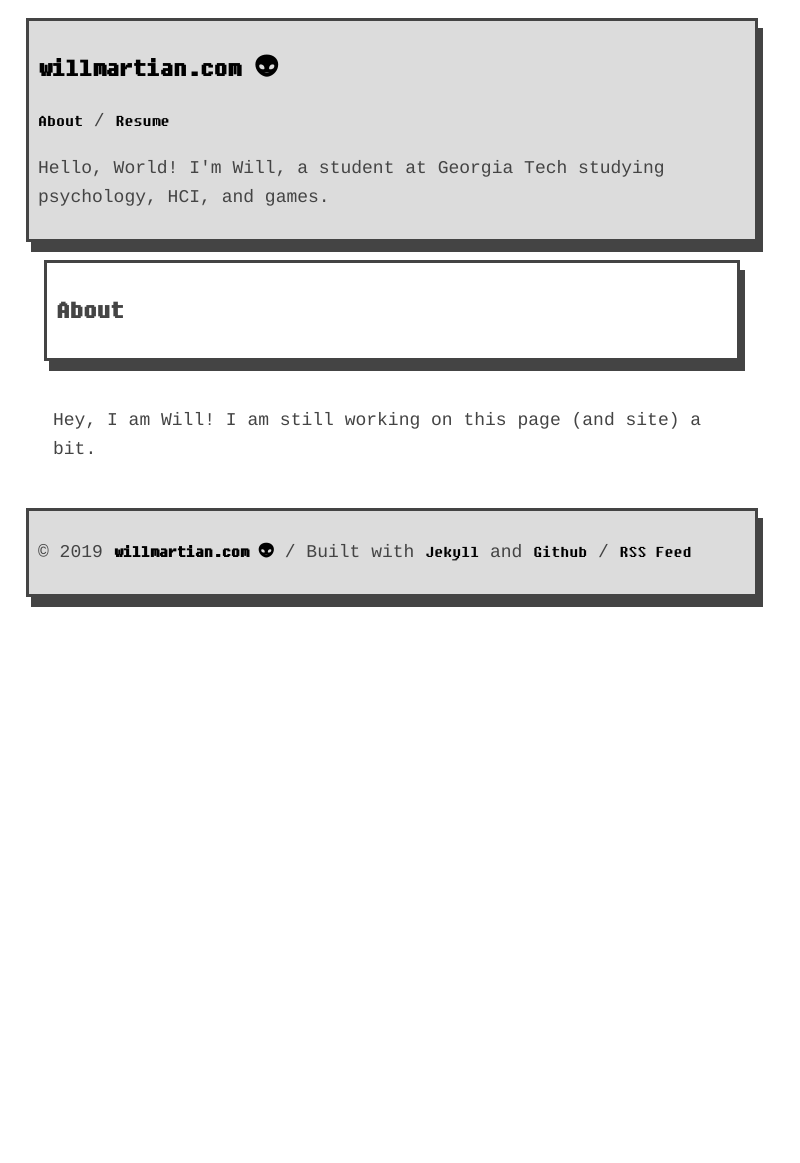
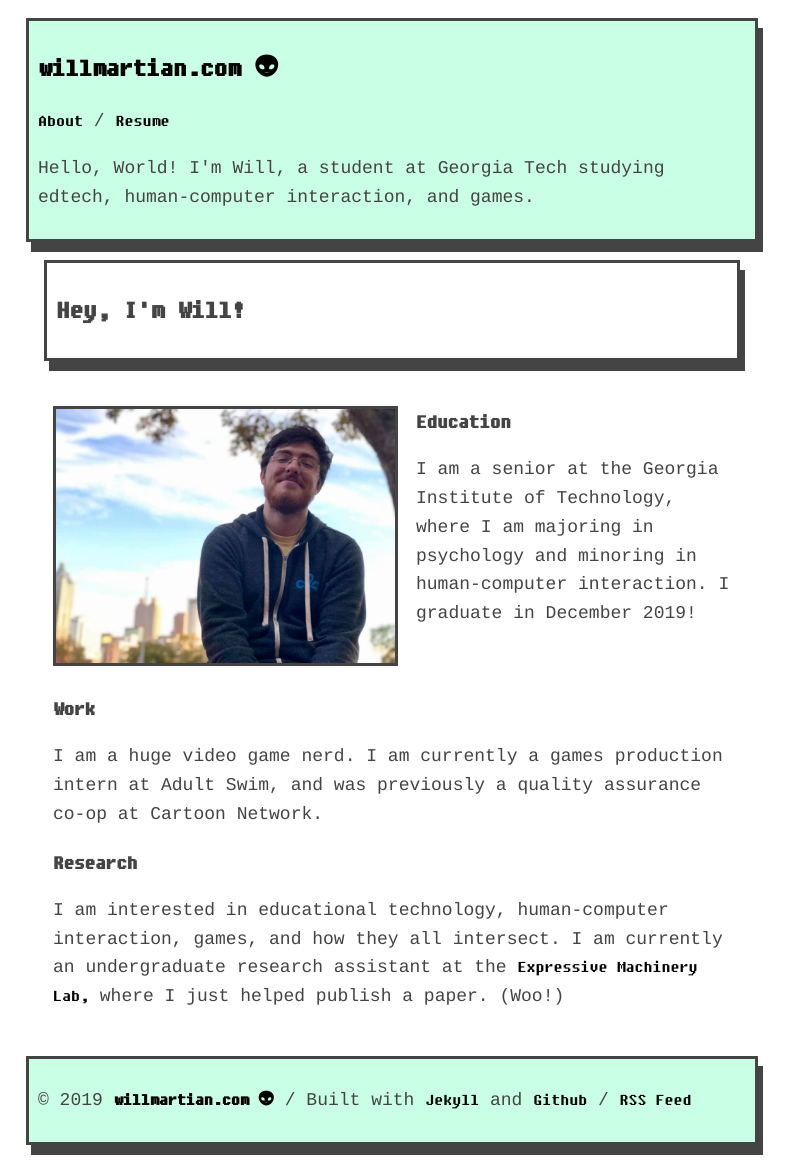
Before and after one commit to willbmartin/willbmartin.github.io, a Jekyll site: the page built from about.md, in a window 1280 px wide. Shown: the whole page, without its empty margins (0-800 px from the left). Built offline with Jekyll 4.4.1, drawn with Linux system fonts in a browser that asks for light colours; before the commit the page ends 900 px from its top, so only the background shows below that.

Commit message:
changed color scheme; updated about page

```diff
--- a/_includes/intro.html
+++ b/_includes/intro.html
@@ -1 +1 @@
-<p class="site-intro">Hello, World! I'm Will, a student at Georgia Tech studying psychology, HCI, and games.</p>
+<p class="site-intro">Hello, World! I'm Will, a student at Georgia Tech studying edtech, human-computer interaction, and games.</p>
--- a/about.md
+++ b/about.md
@@ -1,6 +1,16 @@
 ---
-title: About
+title: Hey, I'm Will!
 layout: page
 ---
 
-Hey, I am Will! I am still working on this page (and site) a bit.
+<img src="/images/me.jpg" class="post-image"/>
+
+### Education
+I am a senior at the Georgia Institute of Technology, where I am majoring in psychology and minoring in human-computer interaction. I graduate in December 2019!
+
+<br/>
+### Work
+I am a huge video game nerd. I am currently a games production intern at Adult Swim, and was previously a quality assurance co-op at Cartoon Network.
+
+### Research
+I am interested in educational technology, human-computer interaction, games, and how they all intersect. I am currently an undergraduate research assistant at the [Expressive Machinery Lab,](https://expressivemachinery.gatech.edu/) where I just helped publish a paper. (Woo!)
--- a/css/main.css
+++ b/css/main.css
@@ -10,6 +10,12 @@
     -webkit-font-smoothing: aliased;
     font-smooth: never;
 }
+
+:root {
+  width: 100%;
+
+  --box-bg-color: #c9ffe5;
+};
 
 html {
   width: 100%;
@@ -67,16 +73,20 @@ a:hover, a:active {
 }
 
 .site-header {
-/*   background-color: #c9ffe5; */
-  background-color: rgb(220,220,220);
+  background-color: var(--box-bg-color, #c9ffe5);
+  /*background-color: rgb(220,220,220);*/
   margin: 1em;
   padding: .5em .5em .5em .5em;
   border: 3px solid;
   box-shadow: 5px 10px;
 }
 
-.filters {
-  display: table-row;
+#filters > * {
+  margin: .3em;
+}
+
+#filters {
+  display: flex;
 }
 
 .page-content {
@@ -104,14 +114,28 @@ a:hover, a:active {
   margin: 1em;
   padding: .5em;
   background-color: rgba(255,255,255,.85);
-  border-radius: 25px
+  border-radius: 25px;
+  overflow: hidden;
+}
+
+.post-image {
+  margin-right: 1em;
+  margin-bottom: 1em;
+  /*padding: .5em;*/
+  border: 3px solid;
+  /*box-shadow: 5px 10px;*/
+  /*background-color: var(--box-bg-color, #c9ffe5);*/
+  max-width: 50%;
+  align-items: left;
+  float: left;
 }
 
 .footer {
   margin: 1em;
   padding: .5em;
   bottom: 0;
-  background-color: rgb(220,220,220);
+  /*background-color: rgb(220,220,220);*/
+  background-color: var(--box-bg-color, #c9ffe5);
   border: 3px solid;
   box-shadow: 5px 10px;
 }
@@ -127,6 +151,17 @@ a:hover, a:active {
     color:#444;
   }
 
+  .post-image {
+    margin-right: 1em;
+    margin-bottom: 1em;
+    /*padding: .5em;*/
+    border: 3px solid;
+    /*box-shadow: 5px 10px;*/
+    /*background-color: var(--box-bg-color, #c9ffe5);*/
+    max-width: 90%;
+    align-items: center;
+  }
+
   #background {
     display: none;
   }
--- a/index.html
+++ b/index.html
@@ -47,9 +47,7 @@ layout: default
 	</section>
 	<script>
 			const filtersNav = document.getElementById('filters');
-
 			filtersNav.addEventListener('change', (event) => {
-			    // console.log(event.target);
 			    let checked = [];
 			    for (let checkbox of document.getElementsByClassName("filter-button-input")) {
 			    	if (checkbox.checked) {
@@ -65,16 +63,12 @@ layout: default
 			    			break;
 			    		}
 			    	}
-
 			    	if (!visible) {
 			    		post.style.display = "none";
 			    	} else {
 			    		post.style.display = "list-item";
 			    	}
 			    }
-			    // console.log({{ rawtags }})
-
-
 			});
 	</script>
 </div>
```
Also changed, not shown: 404.md (+2 -4 lines), _posts/2018-7-22-hello-world.md (+1 -1 lines), favicon.ico (deleted), images/me.jpg (added).
